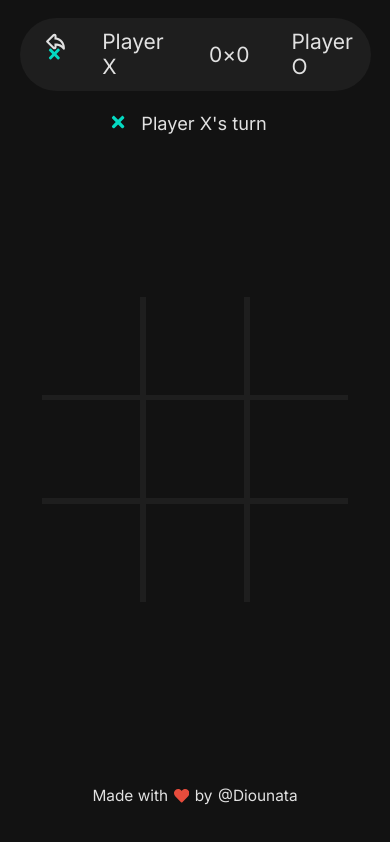
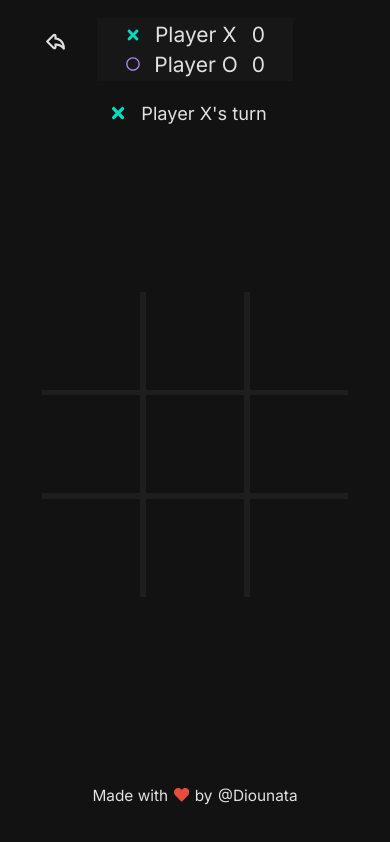
Before and after one commit to Diounata/tic-tac-toe, a Next.js app: page /play in a window 390 px wide. Built offline with nearby package versions, Linux system fonts and the light colour scheme.

Commit message:
Fix: scoreboard responsive

```diff
--- a/src/Components/Game/Scoreboard.tsx
+++ b/src/Components/Game/Scoreboard.tsx
@@ -15,7 +15,7 @@ export default function Scoreboard() {
             <BackButton />
 
             <header className={styles.scoreboardComponent}>
-                <div>
+                <div className={styles.player}>
                     <div>
                         <X size='16' color={player.x.color} /> {player.x.name}
                     </div>
@@ -23,13 +23,13 @@ export default function Scoreboard() {
                     <div>{player.x.wins}</div>
                 </div>
 
-                <div className={styles.divisor}>&times;</div>
+                <div className={styles.x}>&times;</div>
 
-                <div>
+                <div className={styles.player}>
                     <div>{player.o.wins}</div>
 
                     <div>
-                        {player.o.name} <O size='16' color={player.o.color} />
+                        {player.o.name} <O size='14' color={player.o.color} />
                     </div>
                 </div>
             </header>
--- a/src/styles/Game/Scoreboard.module.scss
+++ b/src/styles/Game/Scoreboard.module.scss
@@ -1,28 +1,59 @@
 .scoreboardComponent {
     display: grid;
-    grid-template-columns: 3fr 1fr 3fr;
+    grid-template-columns: 1fr 1.4rem 1fr;
     align-items: center;
+    justify-content: space-between;
+    gap: 0.3rem;
 
     font-size: 1.5rem;
 
+    min-width: 40vw;
     max-width: 90vw;
 
-    padding: 0.8rem 2rem;
+    padding: 0.6rem 2rem;
     border-radius: 50px;
-    background: var(--light-color);
+    background: rgba(30, 30, 30, 0.4);
 
-    div {
-        display: flex;
-        align-items: center;
-        gap: 3rem;
+    .player {
+        div,
+        & {
+            display: flex;
+            align-items: center;
+            justify-content: space-between;
+            gap: 1rem;
+        }
+    }
 
-        div span {
-            font-size: 0.9em;
+    .x {
+        text-align: center;
+    }
+
+    @media (max-width: 400px) {
+        & {
+            display: flex;
+            flex-direction: column;
+
+            border-radius: 0;
+            padding: 0.3rem 2rem;
+
+            .player {
+                width: 100%;
+
+                &:last-of-type {
+                    &,
+                    > div:last-of-type {
+                        flex-direction: row-reverse;
+
+                        svg:last-of-type {
+                            margin-left: 0.1rem;
+                        }
+                    }
+                }
+            }
+
+            .x {
+                display: none;
+            }
         }
     }
 }
-
-.divisor {
-    display: flex;
-    justify-content: center;
-}
```
